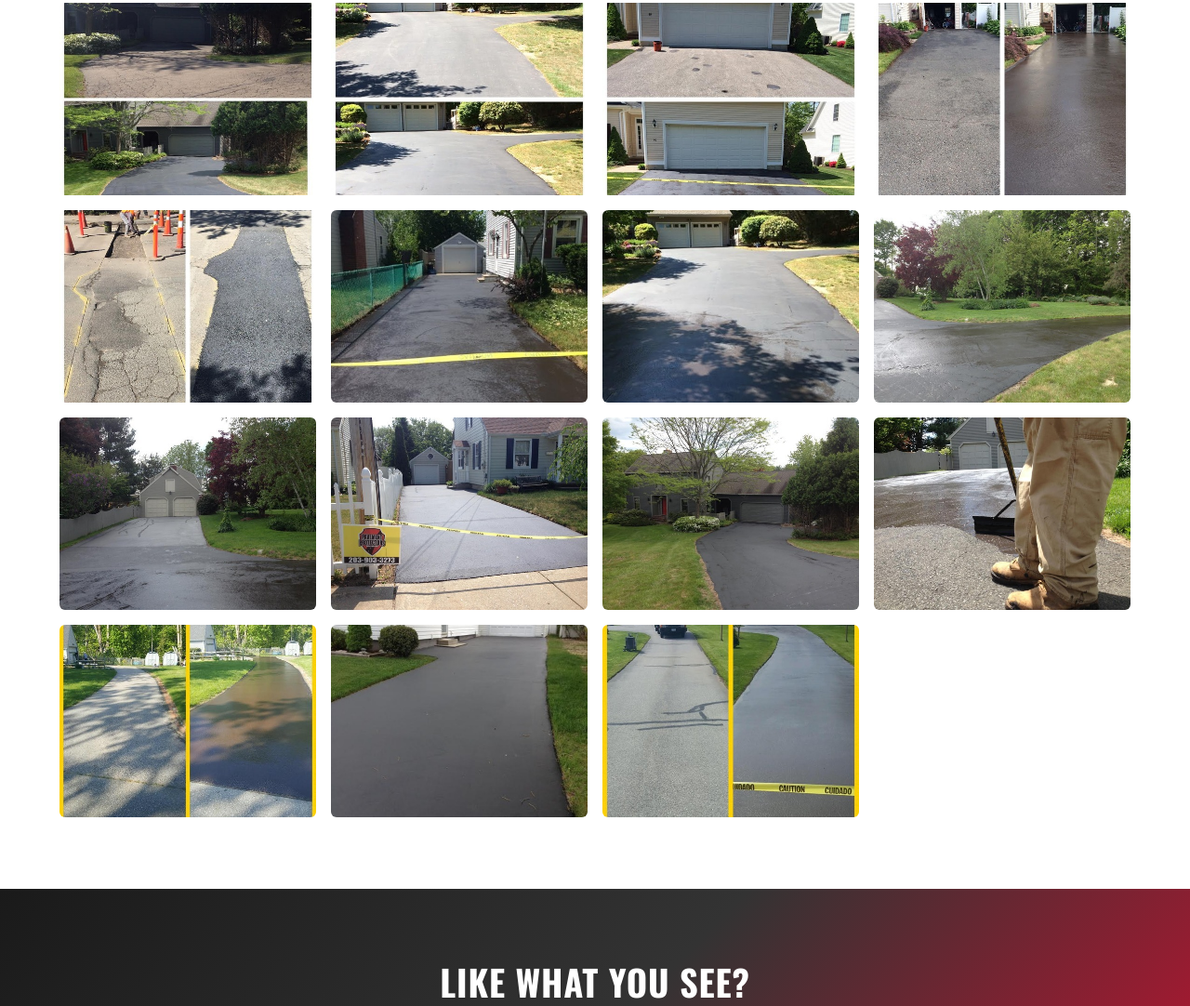
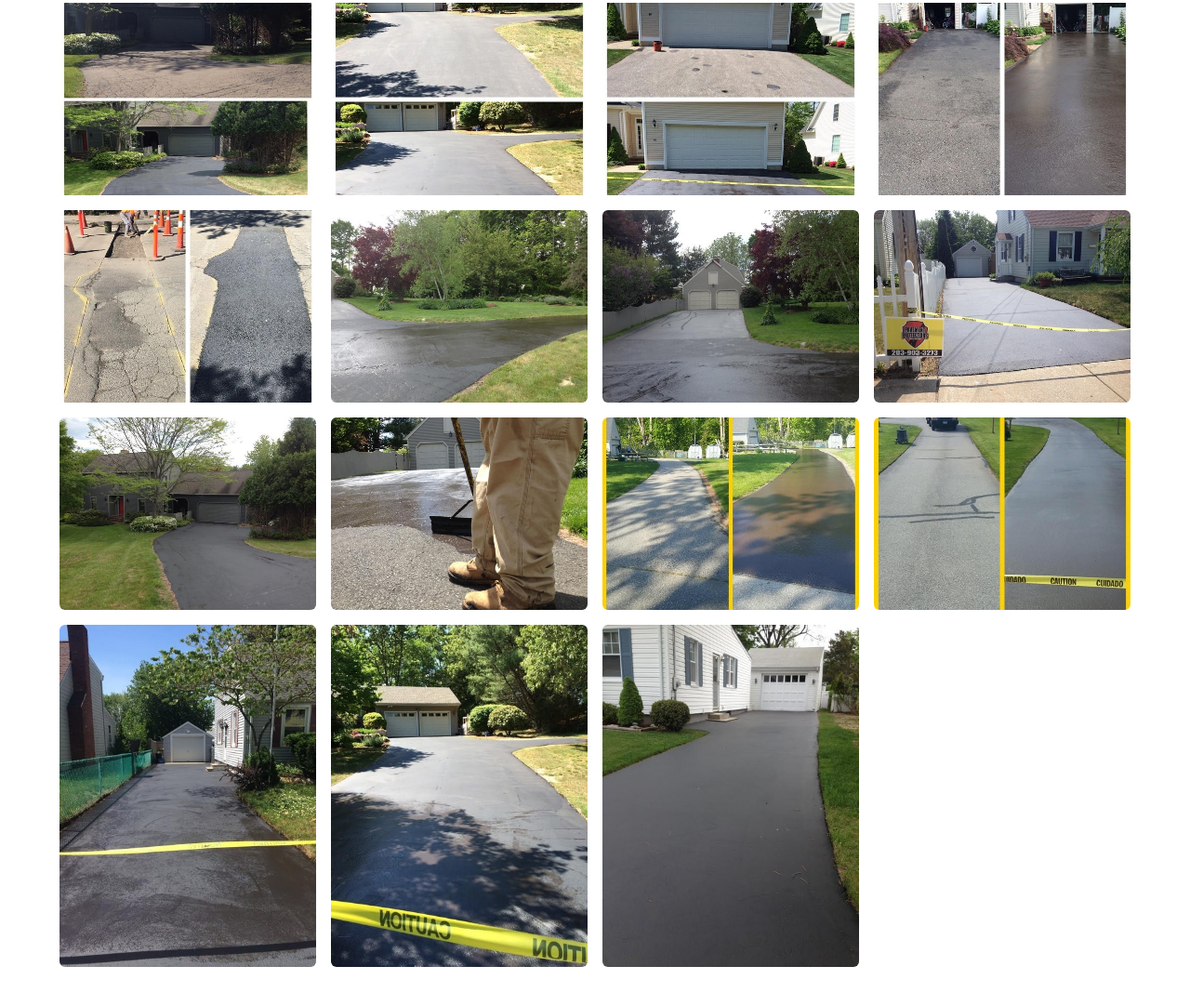
Before and after one commit to webbersaur/pavement-protectors, a plain HTML site: page photos.html in a window 1280 px wide. Shown: the part 475-1557 px from the top of the page at 93% size. Drawn offline with nearby package versions, Linux system fonts and the light colour scheme.

Commit message:
Swap sealcoating card image and group portrait photos in gallery
Use Old Saybrook photo for homepage sealcoating card, move portrait-oriented
images to their own row on the photos page with a 3:4 aspect ratio.

Co-Authored-By: Claude Opus 4.6 (1M context) <noreply@anthropic.com>

```diff
--- a/css/styles.css
+++ b/css/styles.css
@@ -912,6 +912,10 @@ p + p { margin-top: 1rem; }
   cursor: pointer;
   position: relative;
   aspect-ratio: 4 / 3;
+}
+
+.gallery-item.portrait {
+  aspect-ratio: 3 / 4;
 }
 
 .gallery-item img {
--- a/photos.html
+++ b/photos.html
@@ -98,21 +98,6 @@
             <p>Sealcoating</p>
           </div>
         </div>
-        <div class="gallery-item" data-category="sealcoating">
-          <img src="images/sealcoating-old-saybrook.jpeg" alt="Sealcoating project in Old Saybrook" loading="lazy">
-          <div class="gallery-item-caption">
-            <h4>Old Saybrook</h4>
-            <p>Sealcoating</p>
-          </div>
-        </div>
-
-        <div class="gallery-item" data-category="crack-filling">
-          <img src="images/crack-filling-east-haven.jpeg" alt="Crack filling project in East Haven" loading="lazy">
-          <div class="gallery-item-caption">
-            <h4>East Haven</h4>
-            <p>Crack Filling</p>
-          </div>
-        </div>
         <div class="gallery-item" data-category="crack-filling">
           <img src="images/crack-filling-branford.jpeg" alt="Crack filling project in Branford" loading="lazy">
           <div class="gallery-item-caption">
@@ -157,16 +142,31 @@
           </div>
         </div>
         <div class="gallery-item" data-category="asphalt-repair">
+          <img src="images/asphalt-repair-clinton.jpeg" alt="Asphalt repair project in Clinton" loading="lazy">
+          <div class="gallery-item-caption">
+            <h4>Clinton</h4>
+            <p>Asphalt Repair</p>
+          </div>
+        </div>
+
+        <div class="gallery-item portrait" data-category="sealcoating">
+          <img src="images/sealcoating-old-saybrook.jpeg" alt="Sealcoating project in Old Saybrook" loading="lazy">
+          <div class="gallery-item-caption">
+            <h4>Old Saybrook</h4>
+            <p>Sealcoating</p>
+          </div>
+        </div>
+        <div class="gallery-item portrait" data-category="crack-filling">
+          <img src="images/crack-filling-east-haven.jpeg" alt="Crack filling project in East Haven" loading="lazy">
+          <div class="gallery-item-caption">
+            <h4>East Haven</h4>
+            <p>Crack Filling</p>
+          </div>
+        </div>
+        <div class="gallery-item portrait" data-category="asphalt-repair">
           <img src="images/asphalt-repair-madison.jpeg" alt="Asphalt repair project in Madison" loading="lazy">
           <div class="gallery-item-caption">
             <h4>Madison</h4>
-            <p>Asphalt Repair</p>
-          </div>
-        </div>
-        <div class="gallery-item" data-category="asphalt-repair">
-          <img src="images/asphalt-repair-clinton.jpeg" alt="Asphalt repair project in Clinton" loading="lazy">
-          <div class="gallery-item-caption">
-            <h4>Clinton</h4>
             <p>Asphalt Repair</p>
           </div>
         </div>
```
Also changed, not shown: index.html (+1 -1 lines).
